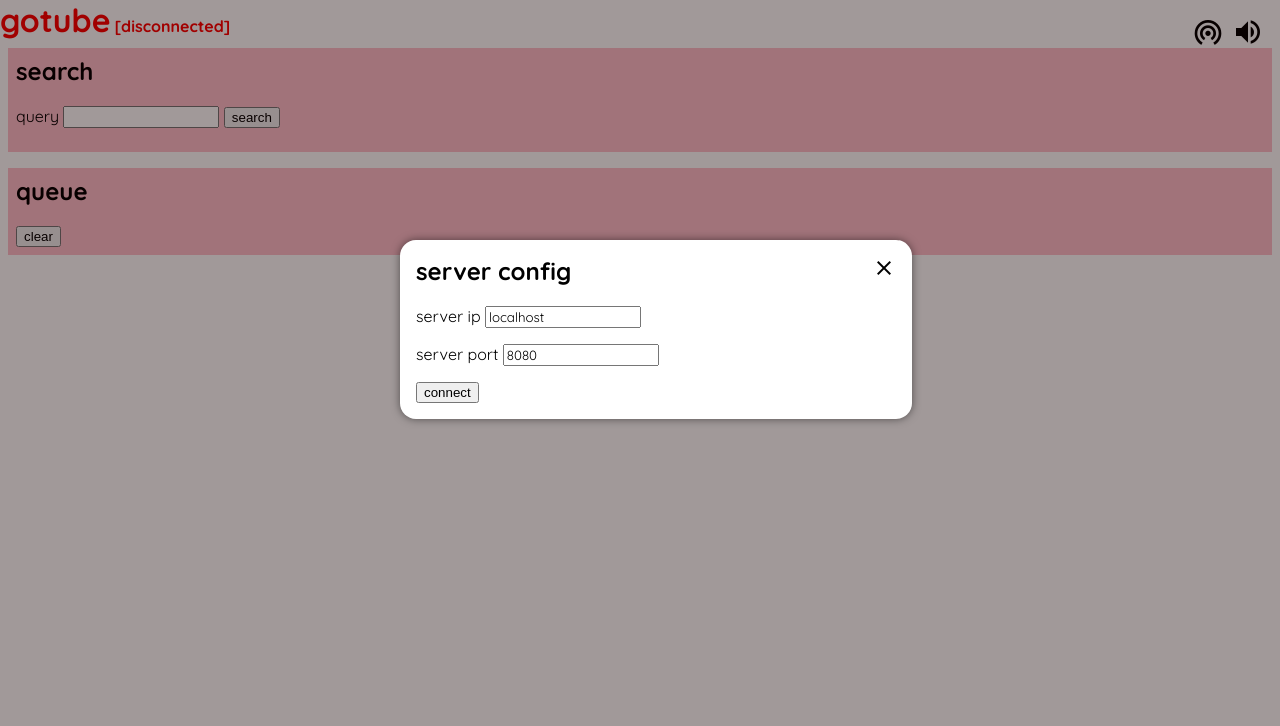
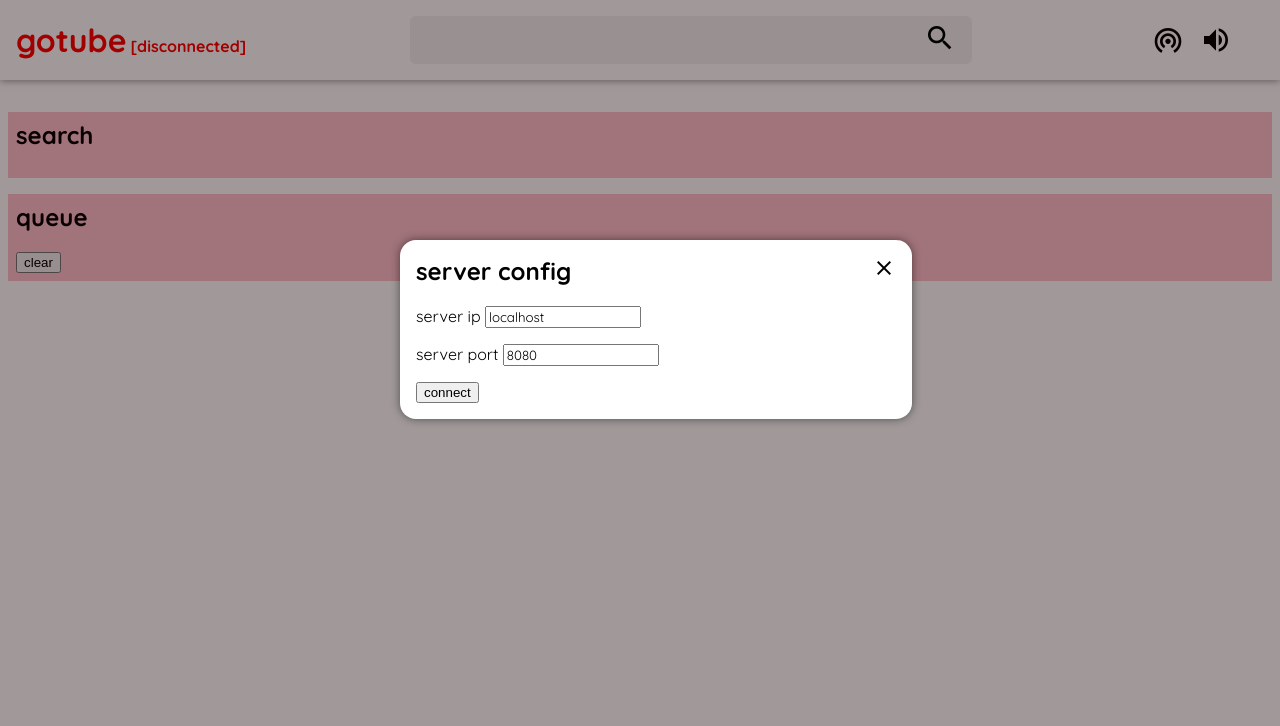
Before and after one commit to cyndrdev/gotube-client, a plain HTML site: page index.html in a window 1280 px wide. Shown: the top 726 px of the page. Drawn offline with nearby package versions, Linux system fonts and the light colour scheme.

Commit message:
overhauled the search ux

```diff
--- a/index.html
+++ b/index.html
@@ -10,8 +10,18 @@
     </head>
     <body>
         <header>
-            <h1>gotube</h1>
-            <h2 class="version">[disconnected]</h2>
+            <div class="gotube">
+                <h1>gotube</h1>
+                <h2 class="version">[disconnected]</h2>
+            </div>
+            <div class="search">
+                <input id="searchQuery" type="text" />
+                <button id="searchButton">search</button>
+            </div>
+            <nav class="menus">
+                <i id="configSettings" class="material-icons">wifi_tethering</i>
+                <i id="volumeLevel" class="material-icons">volume_up</i>
+            </nav>
         </header>
 
         <div class="slider-holder">
@@ -38,16 +48,9 @@
         </section>
 
         <main>
-            <nav class="menus">
-                <a id="configSettings"><i class="material-icons">wifi_tethering</i></a>
-                <a id="volumeLevel"><i class="material-icons">volume_up</i></a>
-            </nav>
             <section class="search">
                 <h2>search</h2>
                 <p>
-                    <span>query</span>
-                    <input type="text" id="searchQuery"/>
-                    <button id="searchButton">search</button>
                     <ul id="searchResults"></ul>
                 </p>
             </section>
--- a/main.js
+++ b/main.js
@@ -15,6 +15,7 @@ var playing = false;
 
 var serverCookie = "gotube_ip";
 var portCookie = "gotube_port";
+var playerCookie = "gotube_player";
 
 var version;
 
@@ -248,14 +249,7 @@ function updateQueue() {
     });
 }
 
-$(function() {
-    audio = $("audio");
-    source = $("audio source");
-
-    resultsParent = $("#searchResults");
-    queueParent = $("#queueParent");
-
-    $("#searchButton").click(function() {
+function doSearch() {
     var query = $("#searchQuery").val();
 
     console.log("search: " + query);
@@ -294,7 +288,16 @@ $(function() {
     .always(function () {
         console.log("search complete");
     });
-    });
+}
+
+$(function() {
+    audio = $("audio");
+    source = $("audio source");
+
+    resultsParent = $("#searchResults");
+    queueParent = $("#queueParent");
+
+    $("#searchButton").click(doSearch);
 
     // search result button handler
     resultsParent.on("click", "li a", function () {
--- a/styles.css
+++ b/styles.css
@@ -26,21 +26,64 @@ li:first-child {
     user-select: none;
 }
 
-/* === rainbow header === */
+/* === header === */
 
 @keyframes rainbow {
-    0% { background-position: 0% 82% }
-    50% { background-position: 100% 19% }
-    100% { background-position: 0% 82% }
+    0%      { background-position: 0%   82% }
+    50%     { background-position: 100% 19% }
+    100%    { background-position: 0%   82% }
 }
 
-header > * {
-    display: inline;
-    color: red;
+header {
+    padding: 1rem;
+    margin-bottom: 1.5rem;
+    height: 3rem;
+    display: flex;
+    justify-content: space-between;
+    align-items: center;
+    box-shadow: 0 0 0.5rem rgba(0,0,0,0.5);
+}
+
+header .gotube > * {
+    display:    inline;
+    color:      red;
 }
 
 header h2 {
-    font-size: 1rem;
+    font-size:  1rem;
+}
+
+header .search {
+    position: relative;
+    width: 45%;
+    color: grey;
+}
+
+header .search input {
+    color: grey;
+    font-size: 1.15rem;
+    width: calc(100% - 4.6rem);
+    height: 2rem;
+
+    padding: 0.5rem 3.6rem 0.5rem 1rem;
+    background-color: #f2f2f2;
+
+    border: 0;
+    border-radius: 0.35rem;
+}
+
+header .search button {
+    cursor: pointer;
+    content: 'search';
+    position: absolute;
+    border: 0;
+    padding: 0.5rem;
+    background: none;
+    top: -0.15rem;
+    right: 0.5rem;
+    z-index: 1000;
+    font-size: 2rem;
+    font-family: 'Material Icons';
 }
 
 header.connected h1 {
@@ -65,6 +108,18 @@ header.connected h1 {
 
 header.connected h2 {
     color: grey;
+}
+
+nav.menus {
+    height: 100%;
+    display: flex;
+    align-items: center;
+    margin-right: 2rem;
+}
+
+nav.menus i {
+    font-size: 2rem;
+    margin-left: 1rem;
 }
 
 /* === css reset === */
@@ -95,11 +150,11 @@ main section {
     width: 2rem;
 
     position: absolute;
-    top: 0.7rem;
-    right: 0.7rem;
+    top: 0.75rem;
+    right: 2.3rem;
 
-    padding: 0.3rem;
-    border-radius: 0.3rem;
+    padding: 0.75rem;
+    border-radius: 0.5rem;
     background-color: white;
     box-shadow: 0 0 0.5rem rgba(0,0,0,0.5);
 }
@@ -199,18 +254,6 @@ section.player button.big {
 
 /* === modal windows === */
 
-nav.menus {
-    position: absolute;
-    top: 1rem;
-    right: 1rem;
-
-    display: flex;
-}
-
-nav.menus i {
-    font-size: 2rem;
-    margin-left: 0.5rem;
-}
 
 .modal, .modal-hider {
     display: none;
```
Lines whose indentation alone changed are shown as unchanged.
